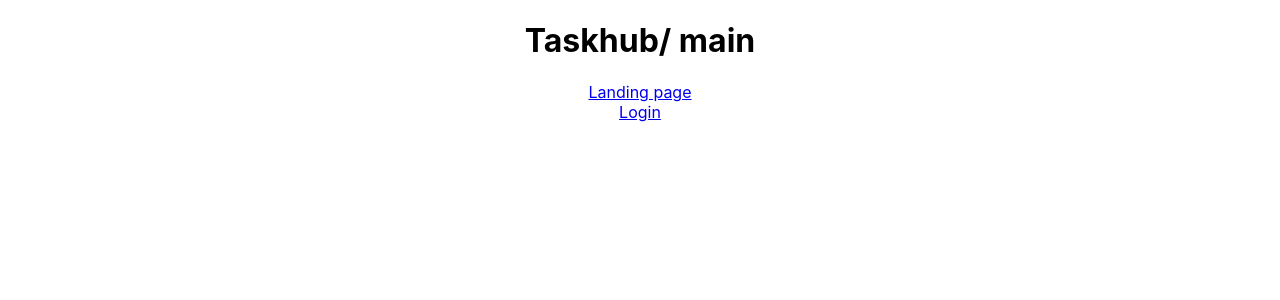
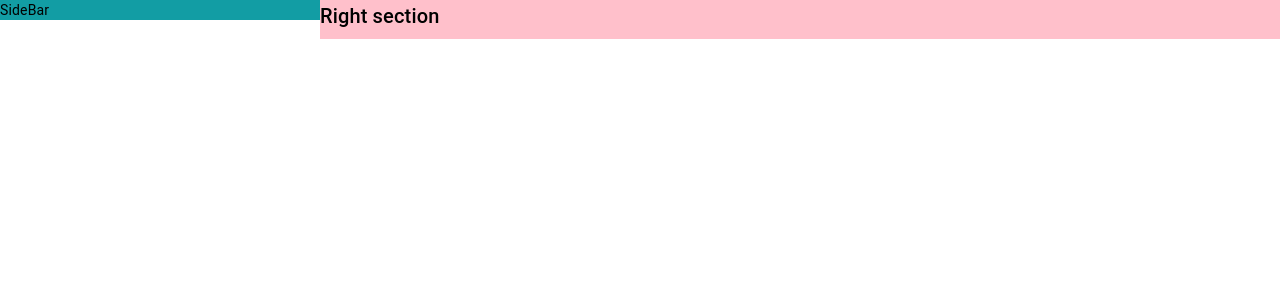
Before and after one commit to WildCodeSchool/2109-wns-lyon-bug404-front, a React (Create React App) app in the folder client/: page / in a window 1280 px wide. Shown: the top 300 px of the page. Built offline with nearby package versions, Linux system fonts and the light colour scheme.

Commit message:
added material ui

```diff
--- a/client/package.json
+++ b/client/package.json
@@ -3,6 +3,10 @@
   "version": "0.1.0",
   "private": true,
   "dependencies": {
+    "@emotion/react": "^11.6.0",
+    "@emotion/styled": "^11.6.0",
+    "@mui/material": "^5.2.0",
+    "@mui/styled-engine-sc": "^5.1.0",
     "@testing-library/jest-dom": "^5.15.0",
     "@testing-library/react": "^11.2.7",
     "@testing-library/user-event": "^12.8.3",
@@ -14,6 +18,7 @@
     "react-dom": "^17.0.2",
     "react-router-dom": "^6.0.2",
     "react-scripts": "4.0.3",
+    "styled-components": "^5.3.3",
     "typescript": "^4.5.2",
     "web-vitals": "^1.1.2"
   },
--- a/client/src/App.tsx
+++ b/client/src/App.tsx
@@ -4,16 +4,38 @@ import "./App.css";
 import LogIn from "./components/screens/auth/login/LogIn";
 import LandingPage from "./components/screens/landingPage/LandingPage";
 import Main from "./components/screens/main/Main";
+import {
+	ThemeProvider,
+	StyledEngineProvider,
+	createTheme,
+} from "@mui/material/styles";
+
+const taskTheme = createTheme({
+	palette: {
+		primary: {
+			main: "#129DA4",
+		},
+		secondary: {
+			main: "rgba(0, 0, 0, 0.54)",
+		},
+		text: {
+			primary: "rgba(0, 0, 0, 0.54)",
+			secondary: "#129DA4",
+		},
+	},
+});
 
 function App() {
 	return (
-		<div className='App'>
-			<Routes>
-				<Route path='/' element={<Main />} />
-				<Route path='/landing-page' element={<LandingPage />} />
-				<Route path='/login' element={<LogIn />} />
-			</Routes>
-		</div>
+		<StyledEngineProvider injectFirst>
+			<ThemeProvider theme={taskTheme}>
+				<Routes>
+					<Route path='/' element={<Main />} />
+					<Route path='/landing-page' element={<LandingPage />} />
+					<Route path='/login' element={<LogIn />} />
+				</Routes>
+			</ThemeProvider>
+		</StyledEngineProvider>
 	);
 }
 
--- /dev/null
+++ b/client/src/components/layout/SideBar.tsx
@@ -0,0 +1,22 @@
+import React from "react";
+import { Typography, Grid } from "@mui/material";
+
+const SideBar = () => {
+	return (
+		<>
+			<Grid>
+				<Typography
+					variant='body2'
+					component='div'
+					gutterBottom
+					sx={{
+						bgcolor: "#129DA4",
+					}}>
+					SideBar
+				</Typography>
+			</Grid>
+		</>
+	);
+};
+
+export default SideBar;
--- a/client/src/components/screens/main/Main.js
+++ /dev/null
@@ -1,15 +0,0 @@
-import React from "react";
-import { Link } from "react-router-dom";
-
-const Main = () => {
-	return (
-		<>
-			<h1>Taskhub/ main</h1>
-			<Link to='/landing-page'>Landing page</Link>
-			<br />
-			<Link to='/login'>Login</Link>
-		</>
-	);
-};
-
-export default Main;
--- /dev/null
+++ b/client/src/components/screens/main/Main.tsx
@@ -0,0 +1,31 @@
+import React from "react";
+import { Link } from "react-router-dom";
+import { Typography, Grid } from "@mui/material";
+import SideBar from "../../layout/SideBar";
+
+const Main = () => {
+	return (
+		<>
+			<Grid container direction='row'>
+				<Grid xs={3}>
+					<SideBar></SideBar>
+				</Grid>
+				<Grid
+					xs={9}
+					sx={{
+						bgcolor: "pink",
+					}}>
+					<Typography variant='h6' component='div' gutterBottom>
+						Right section
+					</Typography>
+				</Grid>
+			</Grid>
+			{/* <h1>Taskhub/ main</h1>
+			<Link to='/landing-page'>Landing page</Link>
+			<br />
+			<Link to='/login'>Login</Link> */}
+		</>
+	);
+};
+
+export default Main;
```
Also changed, not shown: client/src/components/screens/auth/login/LogIn.tsx (renamed from client/src/components/screens/auth/login/LogIn.js), client/src/components/screens/landingPage/LandingPage.tsx (renamed from client/src/components/screens/landingPage/LandingPage.js), 1 other file (tests, documents, lock files or other folders).
